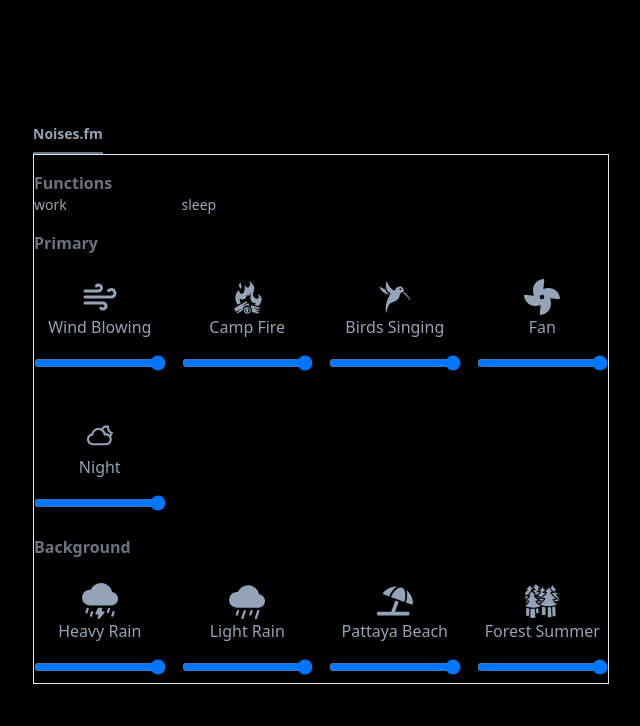
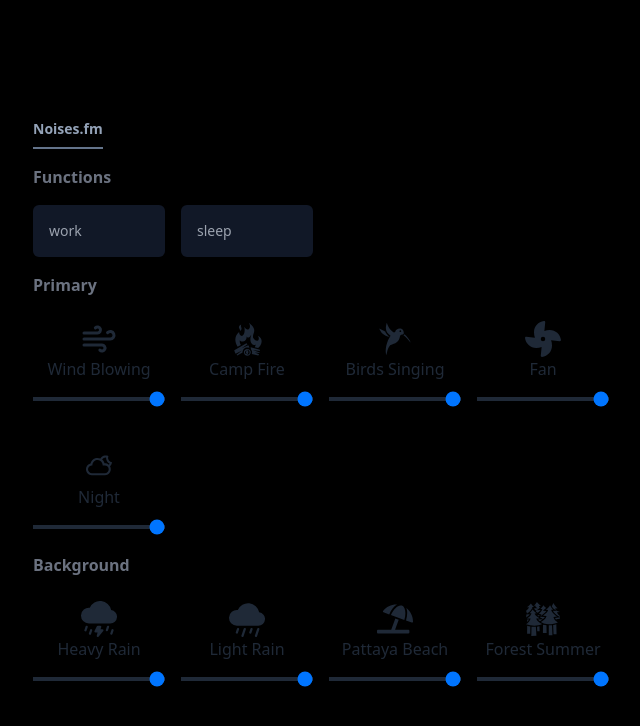
Before and after one commit to nishantrpai/noises.fm, a Next.js app: page / in a window 1280 px wide. Shown: the top 726 px of the page, without its empty margins (319-959 px from the left). Built offline with nearby package versions, Linux system fonts and the light colour scheme.

Commit message:
fix: 🐛 function style
add styling for functions

```diff
--- a/components/noise.tsx
+++ b/components/noise.tsx
@@ -42,7 +42,7 @@
   return (
     <div
       className={`flex flex-col py-2 ${
-        noise.isPlaying ? 'text-white' : 'text-slate-400'
+        noise.isPlaying ? 'text-white' : 'text-gray-800'
       }`}
     >
       <div
@@ -59,6 +59,9 @@
         value={volume}
         min="0"
         max="100"
+        className={`form-range h-1 w-full appearance-none p-0 focus:shadow-none focus:outline-none ${
+          noise.isPlaying ? 'bg-gray-700' : 'bg-gray-800'
+        }`}
         onChange={(e) => volumeCtrl(parseInt(e.target.value) / 100)}
       />
       <audio
--- a/pages/index.tsx
+++ b/pages/index.tsx
@@ -20,16 +20,18 @@
           <h1 className="w-max border-b-2 border-slate-500 py-2 text-sm font-bold text-slate-400">
             Noises.fm
           </h1>
-          <div className="border">
+          <div>
             {/** player */}
-            <p className="mt-4 font-bold text-gray-500">Functions</p>
+            <p className="mt-4 mb-4 font-bold text-gray-500">Functions</p>
             <div className="grid grid-cols-4 gap-4">
               {functions.map((fn) => (
                 <a
                   onClick={() => playFn(fn.name)}
                   className={`${
-                    currentTheme == fn.name ? 'text-white' : 'text-gray-400'
-                  } text-sm`}
+                    currentTheme == fn.name
+                      ? 'bg-gray-800 text-white'
+                      : 'bg-gray-900 text-gray-400'
+                  } rounded-md p-4 text-sm`}
                 >
                   {fn.name}
                 </a>
```
